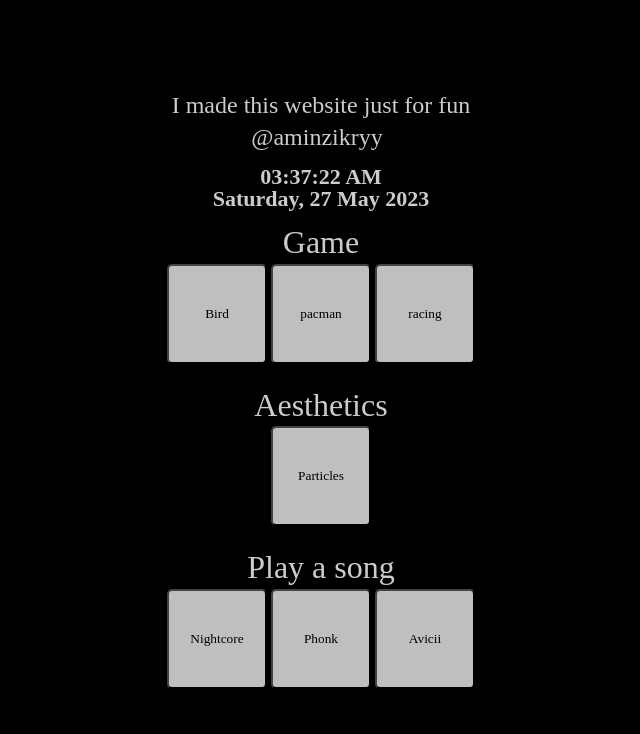
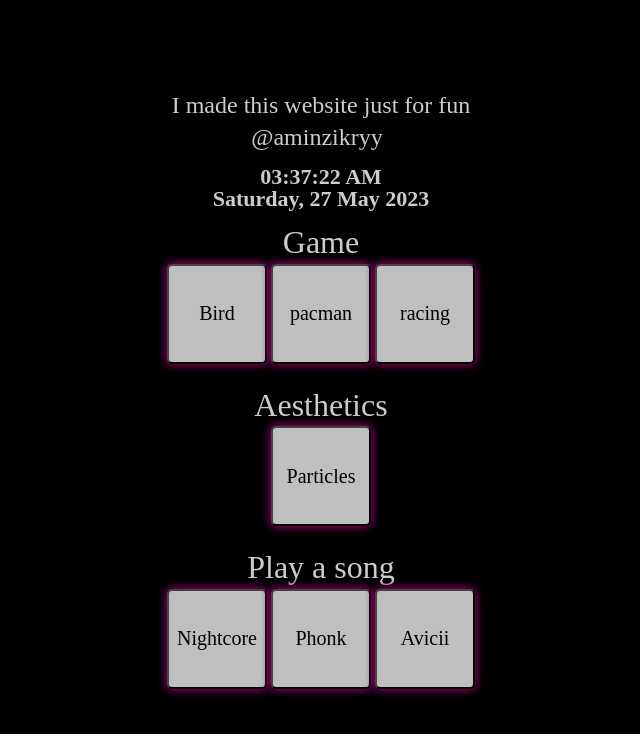
Before and after one commit to apambalik1337/amin.github.dev, a browser extension: page index.html in a window 1280 px wide. Shown: the whole page, without its empty margins (319-959 px from the left). Drawn offline with Linux system fonts and the light colour scheme.

Commit message:
Update style.css

```diff
--- a/style.css
+++ b/style.css
@@ -3,4 +3,6 @@ button {
   height: 100px;
   padding: 5px;
   border-radius: 5px;
+  font-size: 20px;
+  box-shadow: 0 0 10px 0 red, 0 0 10px 0 blue;
 }
```
